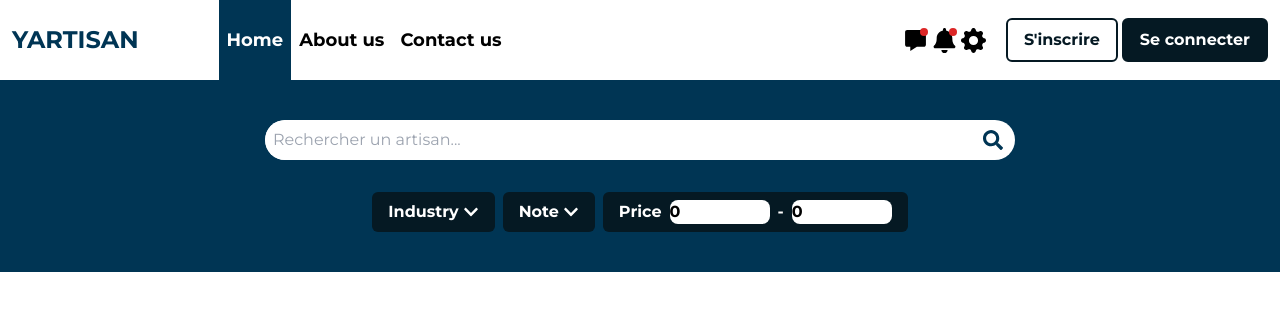
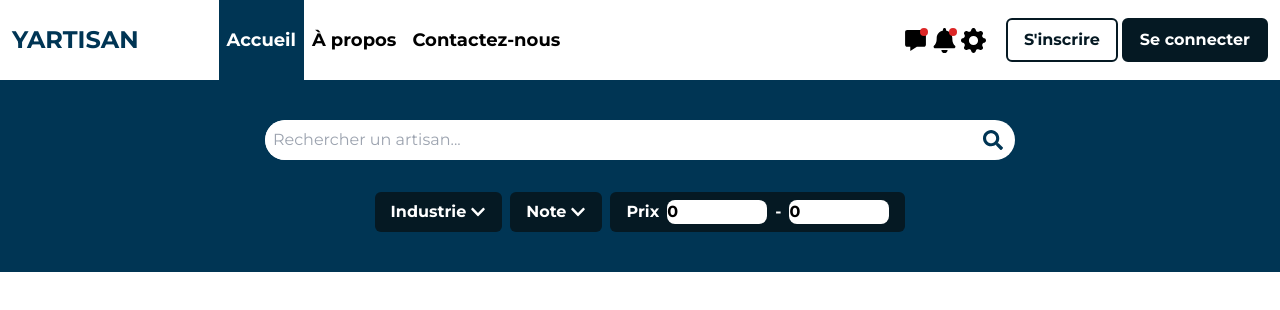
Before and after one commit to YArtisan/yartisan-front, a React (Vite) app: page / in a window 1280 px wide. Shown: the top 310 px of the page. Built offline with nearby package versions, Linux system fonts and the light colour scheme.

Commit message:
feat: use translations

```diff
--- a/src/components/atoms/SearchBar.tsx
+++ b/src/components/atoms/SearchBar.tsx
@@ -1,3 +1,4 @@
+import { useTranslation } from "react-i18next";
 import { FaSearch } from "react-icons/fa";
 
 interface IProps extends React.HTMLAttributes<HTMLDivElement> {
@@ -6,13 +7,14 @@ interface IProps extends React.HTMLAttributes<HTMLDivElement> {
   handleSearch: () => void;
 }
 
-function SearchBar({
+function SearchBar ({
   query,
   setQuery,
   handleSearch,
   className,
   ...props
 }: IProps) {
+  const { t } = useTranslation()
   const handleKeyPress = (e: React.KeyboardEvent<HTMLInputElement>) => {
     if (e.key === "Enter") handleSearch();
   };
@@ -30,7 +32,7 @@ function SearchBar({
         onKeyDown={handleKeyPress}
         value={query}
         className="p-2 flex-1 rounded-l-full"
-        placeholder="Rechercher un artisan..."
+        placeholder={t('artisanFilter:searchArtisan')}
         type="text"
       />
       <button onClick={handleSearch} className="px-3">
--- a/src/components/layouts/DefaultLayout/Header/Header.tsx
+++ b/src/components/layouts/DefaultLayout/Header/Header.tsx
@@ -3,14 +3,10 @@ import React from "react";
 import { FaBars, FaBell } from "react-icons/fa";
 import { BiSolidMessage } from "react-icons/bi";
 import { BsGearFill } from "react-icons/bs";
+import NavItem from "./NavItem";
+import { useTranslation } from "react-i18next";
 import { INavLink } from "@/types/interfaces";
-import NavItem from "./NavItem";
-
-const navLinks: INavLink[] = [
-  { href: "/", label: "Home" },
-  { href: "/about-us", label: "About us" },
-  { href: "/contact-us", label: "Contact us" },
-];
+import { useNavLinks } from "@/navigation/hooks/useNavLinks";
 
 interface IProps {
   isExpanded: boolean;
@@ -18,6 +14,7 @@ interface IProps {
 }
 
 const Header = ({ isExpanded, setIsExpanded }: IProps) => {
+  const { navLinks } = useNavLinks()
   const pathname = window.location.pathname;
   const nbMessages = 2;
   const nbNotifications = 2;
@@ -30,15 +27,13 @@ const Header = ({ isExpanded, setIsExpanded }: IProps) => {
         </a>
 
         <ul
-          className={`h-full overflow-hidden transition-[max-width,padding] duration-300 max-[910px]:left-0 max-[910px]:bg-primary-0.9 max-[910px]:w-full max-[910px]:absolute max-[910px]:top-full max-[910px]:h-[calc(100vh-80px)] ${
-            isExpanded
+          className={`h-full overflow-hidden transition-[max-width,padding] duration-300 max-[910px]:left-0 max-[910px]:bg-primary-0.9 max-[910px]:w-full max-[910px]:absolute max-[910px]:top-full max-[910px]:h-[calc(100vh-80px)] ${isExpanded
             ? "max-[910px]:max-w-[450px] max-[910px]:px-5"
             : "max-[910px]:max-w-[0px]"
             }`}
         >
           <div
-            className={`flex min-[910px]:items-center min-[910px]:justify-center h-full ${
-              isExpanded
+            className={`flex min-[910px]:items-center min-[910px]:justify-center h-full ${isExpanded
               ? "max-[910px]:flex-col max-[910px]:gap-10 max-[910px]:py-5"
               : "max-[910px]:opacity-0"
               }`}
@@ -65,8 +60,7 @@ const Header = ({ isExpanded, setIsExpanded }: IProps) => {
       <div className="flex items-center justify-center gap-5">
         <div className="flex gap-1">
           <div
-            className={`${
-              nbMessages > 0
+            className={`${nbMessages > 0
               ? "relative after:absolute after:top-0 after:right-0 after:rounded-full after:bg-red-600 after:w-2 after:h-2"
               : ""
               }`}
@@ -74,8 +68,7 @@ const Header = ({ isExpanded, setIsExpanded }: IProps) => {
             <BiSolidMessage size={25} />
           </div>
           <div
-            className={`${
-              nbNotifications > 0
+            className={`${nbNotifications > 0
               ? "relative after:absolute after:top-0 after:right-0 after:rounded-full after:bg-red-600 after:w-2 after:h-2"
               : ""
               }`}
@@ -100,15 +93,17 @@ const Login = ({
   className,
   ...props
 }: React.HTMLAttributes<HTMLDivElement>) => {
+  const { t } = useTranslation()
+
   return (
     <div
       className={["flex gap-1 flex-wrap justify-center", className].join(" ")}
       {...props}
     >
       <Button template="dark" invertColors>
-        S'inscrire
+        {t('authentication:redirectToRegister')}
       </Button>
-      <Button template="dark">Se connecter</Button>
+      <Button template="dark">{t('authentication:redirectToConnect')}</Button>
     </div>
   );
 };
--- a/src/components/molecules/SearchBanner.tsx
+++ b/src/components/molecules/SearchBanner.tsx
@@ -1,11 +1,9 @@
-import Button from "@atoms/Button";
 import SearchBar from "@atoms/SearchBar";
 import { useState } from "react";
+import { useTranslation } from "react-i18next";
 import { FaChevronDown } from "react-icons/fa";
 
-interface IProps {}
-
-function SearchBanner() {
+function SearchBanner () {
   const [query, setQuery] = useState("");
   const [filters, setFilters] = useState<IFilters>({});
 
@@ -34,7 +32,8 @@ interface IFiltersProps {
 }
 
 const Filters = ({ filters, setFilters }: IFiltersProps) => {
-  const { price, note, industry } = filters;
+  const { price } = filters;
+  const { t } = useTranslation()
 
   const handleChange = (slug: keyof IFilters, value: any) => {
     console.log("slug", value);
@@ -45,17 +44,17 @@ const Filters = ({ filters, setFilters }: IFiltersProps) => {
   return (
     <div className="flex gap-2 flex-wrap">
       <div className="flex items-center justify-center bg-dark rounded-md text-white font-bold px-4 py-2 gap-1">
-        <span>Industry</span>
+        <span>{t('artisanFilter:industry')}</span>
         <FaChevronDown />
       </div>
 
       <div className="flex items-center justify-center bg-dark rounded-md text-white font-bold px-4 py-2 gap-1">
-        <span>Note</span>
+        <span>{t('artisanFilter:grade')}</span>
         <FaChevronDown />
       </div>
 
       <div className="flex flex-wrap items-center justify-center bg-dark rounded-md font-bold px-4 py-2 gap-2">
-        <span className="text-white">Price</span>
+        <span className="text-white">{t('artisanFilter:price')}</span>
         <div className="flex flex-wrap gap-2 text-black">
           <input
             value={price?.min ?? 0}
--- /dev/null
+++ b/src/navigation/hooks/useNavLinks.tsx
@@ -0,0 +1,14 @@
+import { INavLink } from "@/types/interfaces";
+import { useTranslation } from "react-i18next";
+
+export const useNavLinks = () => {
+ const { t } = useTranslation()
+
+ const navLinks: INavLink[] = [
+  { href: "/", label: t('navigation:home') },
+  { href: "/about-us", label: t('navigation:aboutUs') },
+  { href: "/contact-us", label: t('navigation:contactUs') },
+ ];
+
+ return { navLinks }
+}
```
Lines whose indentation alone changed are shown as unchanged.
